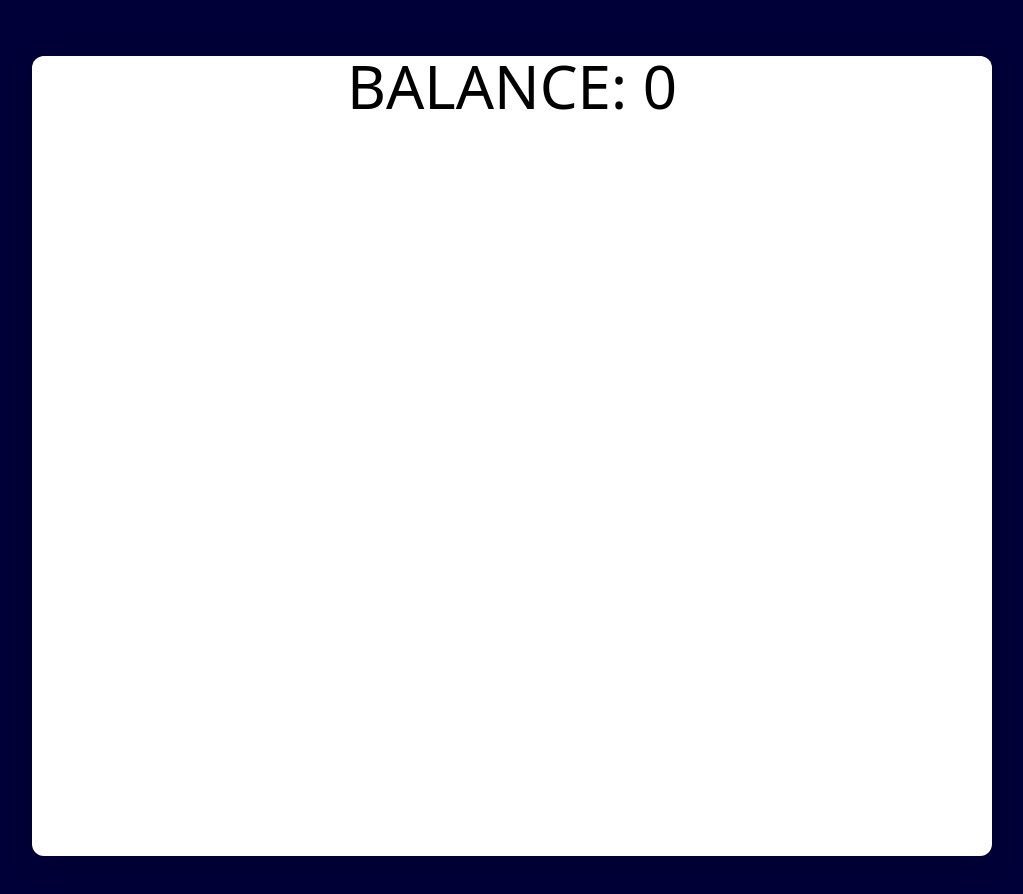
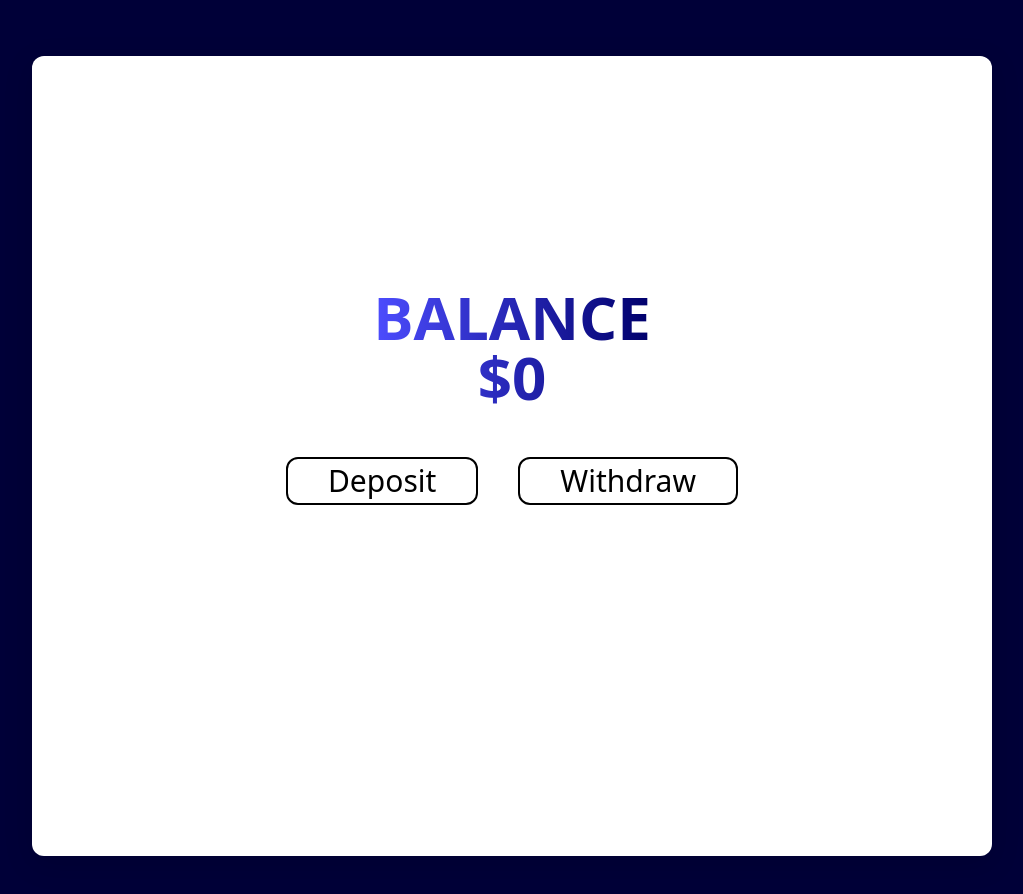
Before and after one commit to codify4/nextJS_Projects, a Next.js app in the folder ionic_bank/: page /balance in a window 1280 px wide. Shown: the top 894 px of the page, without its empty margins (128-1151 px from the left). Built offline with nearby package versions, Linux system fonts and the light colour scheme.

Commit message:
Deposit Card Component design

```diff
--- a/ionic_bank/app/balance/page.tsx
+++ b/ionic_bank/app/balance/page.tsx
@@ -1,13 +1,47 @@
 "use client"
 import React, { useState } from 'react';
+
+import Button from '../../app/components/Button';
+import Deposit from '../components/Deposit';
+import Withdraw from '../components/Withdraw';
 
 const page = () => {
 
     const [balance, setBalance] = useState(0);
+    const [isDepositVisible, setIsDepositVisible] = useState(false);
+    const [isWithdrawVisible, setIsWithdrawVisible] = useState(false);
+
+    const handleDepositClick = () => {
+        setIsDepositVisible(true);
+    }
+    const handleWithdrawClick = () => {
+        setIsWithdrawVisible(true);
+    }
+    const handleDepositClose = () => {
+        setIsDepositVisible(false);
+    }
+    const handleWithdrawClose = () => {
+        setIsWithdrawVisible(false);
+    }
+
 
     return (
-        <main className='flex items-start justify-center my-14 mx-14 w-9/12 h-[800px] bg-[#ffffff] rounded-xl shadow-[0_8px_30px_rgb(0,0,0,0.12)]'>
-            <h1 className='text-6xl' onChange={() => {setBalance}}>BALANCE: {balance}</h1>
+        <main className='flex flex-col items-center justify-center my-14 mx-14 w-9/12 h-[800px] bg-[#ffffff] rounded-xl shadow-[0_8px_30px_rgb(0,0,0,0.12)]'>
+            <h1 className='flex flex-col text-center mt-[-100px] mb-[30px] text-6xl font-bold bg-gradient-to-r from-[#4D4DFF] vie-[#0000CD] to-[#00006B] text-transparent bg-clip-text' onChange={() => {setBalance}}>
+                <span>BALANCE</span>
+                ${balance}
+            </h1>
+
+            <div className='flex'>
+
+                <Button text='Deposit' onClick={handleDepositClick}/>
+
+                <Button text='Withdraw' onClick={handleWithdrawClick}/>
+
+            </div>
+
+            {isDepositVisible && <Deposit deposit={handleDepositClose}/>}
+            {isWithdrawVisible && <Withdraw />}
         </main>
     )
 }
--- a/ionic_bank/app/components/Button.tsx
+++ b/ionic_bank/app/components/Button.tsx
@@ -1,11 +1,15 @@
+
 type ButtonProps = {
   text: string;
+  onClick?: () => void;
 }
 
-const Button = ({ text }: ButtonProps) => {
+const Button = ({ text, onClick }: ButtonProps) => {
 
   return (
-    <button className='flex bg-none border-2 border-black text-3xl text-black py-1 px-10 rounded-xl m-5 transition-transform transform  hover:-translate-y-2 hover:bg-gradient-to-r from-[#000080] to-[#0000CD] hover:border-none hover:text-white'>
+    <button className='flex bg-none border-2 border-black text-3xl text-black py-1 px-10 rounded-xl m-5 transition-transform transform  hover:-translate-y-2 hover:bg-gradient-to-r from-[#000080] to-[#0000CD] hover:border-none hover:text-white'
+    onClick={onClick}
+    >
       {text}
     </button>
   )
--- a/ionic_bank/app/components/Deposit.tsx
+++ b/ionic_bank/app/components/Deposit.tsx
@@ -1,8 +1,27 @@
 import React from 'react'
 
-const Deposit = () => {
+type DepositProps = {
+    depositedMoney: number;
+    deposit?: () => void;
+}
+
+const Deposit = ({ deposit, depositedMoney }: DepositProps) => {
   return (
-    <div>s</div>
+    <div className='flex flex-col items-center justify-center fixed top-1/2 left-1/2 transform -translate-x-1/2 -translate-y-1/2 w-[400px] h-[300px] bg-white p-8 rounded-md shadow-[0_8px_30px_rgb(0,0,0,0.12)]'>
+
+        <input
+            type="number"
+            placeholder='Deposit money...'
+            value={depositedMoney}
+            className='m-2 p-2 rounded-md appearance-none border-2 border-[#A9A9A9] text-3xl'
+            />
+
+        <button className='bg-none border-2 border-black text-3xl text-black py-1 px-10 rounded-xl m-5 transition-transform transform  hover:-translate-y-2 hover:bg-gradient-to-r from-[#000080] to-[#0000CD] hover:border-none hover:text-white'
+        onClick={deposit}
+        >
+            Deposit
+        </button>
+    </div>
   )
 }
 
```
